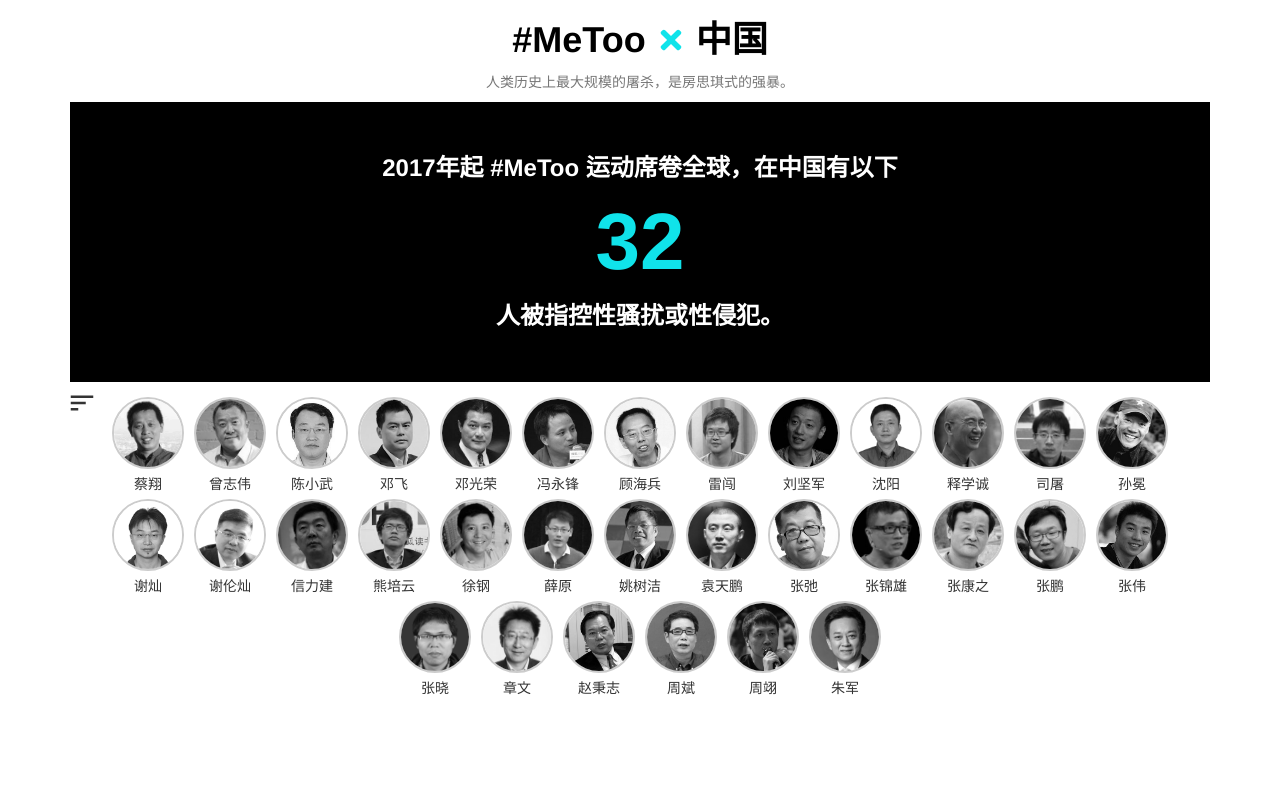
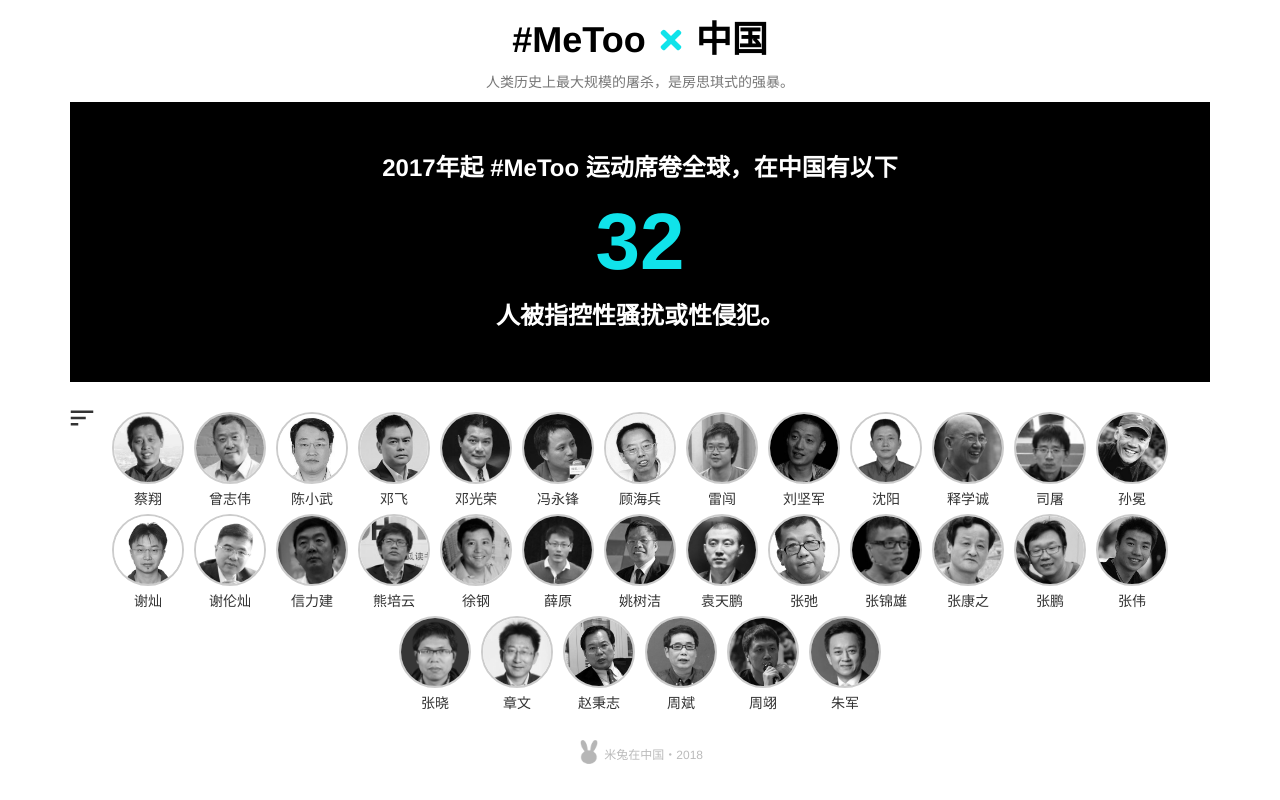
Before and after one commit to stevenliuyi/metoo, a React app: page / in a window 1280 px wide. Built offline with nearby package versions, Linux system fonts and the light colour scheme.

Commit message:
add icon

```diff
--- a/public/index.html
+++ b/public/index.html
@@ -19,6 +19,12 @@
       work correctly both with client-side routing and a non-root public URL.
       Learn how to configure a non-root public URL by running `npm run build`.
     -->
+    <link rel="apple-touch-icon" sizes="180x180" href="%PUBLIC_URL%/apple-touch-icon.png">
+    <link rel="icon" type="image/png" sizes="32x32" href="%PUBLIC_URL%/favicon-32x32.png">
+    <link rel="icon" type="image/png" sizes="16x16" href="%PUBLIC_URL%/favicon-16x16.png">
+    <link rel="mask-icon" href="%PUBLIC_URL%/safari-pinned-tab.svg" color="#10e3ea">
+    <meta name="msapplication-TileColor" content="#10e3ea">
+    <meta name="theme-color" content="#ffffff">
     <title>#MeToo 在中国</title>
   </head>
   <body>
--- a/src/components/App.css
+++ b/src/components/App.css
@@ -82,6 +82,7 @@
   font-size: 3vh;
   color: #fff;
   overflow-y: auto;
+  margin-bottom: 15px;
 }
 
 #title {
@@ -237,3 +238,24 @@
 .dropdown-menu {
   font-size: 12px !important;
 }
+
+#content {
+  min-height: calc(100vh - 60px);
+}
+
+#footer {
+  height: 60px;
+  font-size: 12px;
+  color: #bbb;
+}
+
+#rabbit-icon {
+  -webkit-filter: grayscale(100%);
+  filter: grayscale(100%);
+  vertical-align: bottom;
+}
+
+#footer:hover > #rabbit-icon {
+  -webkit-filter: grayscale(0%);
+  filter: grayscale(0%);
+}
--- a/src/components/App.js
+++ b/src/components/App.js
@@ -28,6 +28,7 @@
   render() {
     return (
       <div className="App">
+        <div id="content">
           <Grid>
             <a href="/">
               <div id="title" className="h1">
@@ -85,7 +86,9 @@
                 {this.sort(Object.keys(data)).map(name => (
                   <div
                     className={`person ${
-                    this.state.currentPerson === name ? 'person-highlight' : ''
+                      this.state.currentPerson === name
+                        ? 'person-highlight'
+                        : ''
                     }`}
                     key={`person-${name}`}
                     onClick={() => this.setState({ currentPerson: name })}
@@ -108,6 +111,17 @@
             </div>
           </Grid>
         </div>
+        <div id="footer">
+          <img
+            id="rabbit-icon"
+            src="/favicon-32x32.png"
+            width={24}
+            height={24}
+            alt="MeToo logo"
+          />{' '}
+          米兔在中国‧2018
+        </div>
+      </div>
     )
   }
 }
```
Also changed, not shown: public/browserconfig.xml (added, +9 -0 lines), public/android-chrome-192x192.png (added), public/android-chrome-512x512.png (added), public/apple-touch-icon.png (added), public/favicon-16x16.png (added), public/favicon-32x32.png (added), public/favicon.ico, public/manifest.json, public/mstile-144x144.png (added), public/mstile-150x150.png (added), public/mstile-310x150.png (added), public/mstile-310x310.png (added), public/mstile-70x70.png (added), public/safari-pinned-tab.svg (added). Lines whose indentation alone changed are shown as unchanged.
